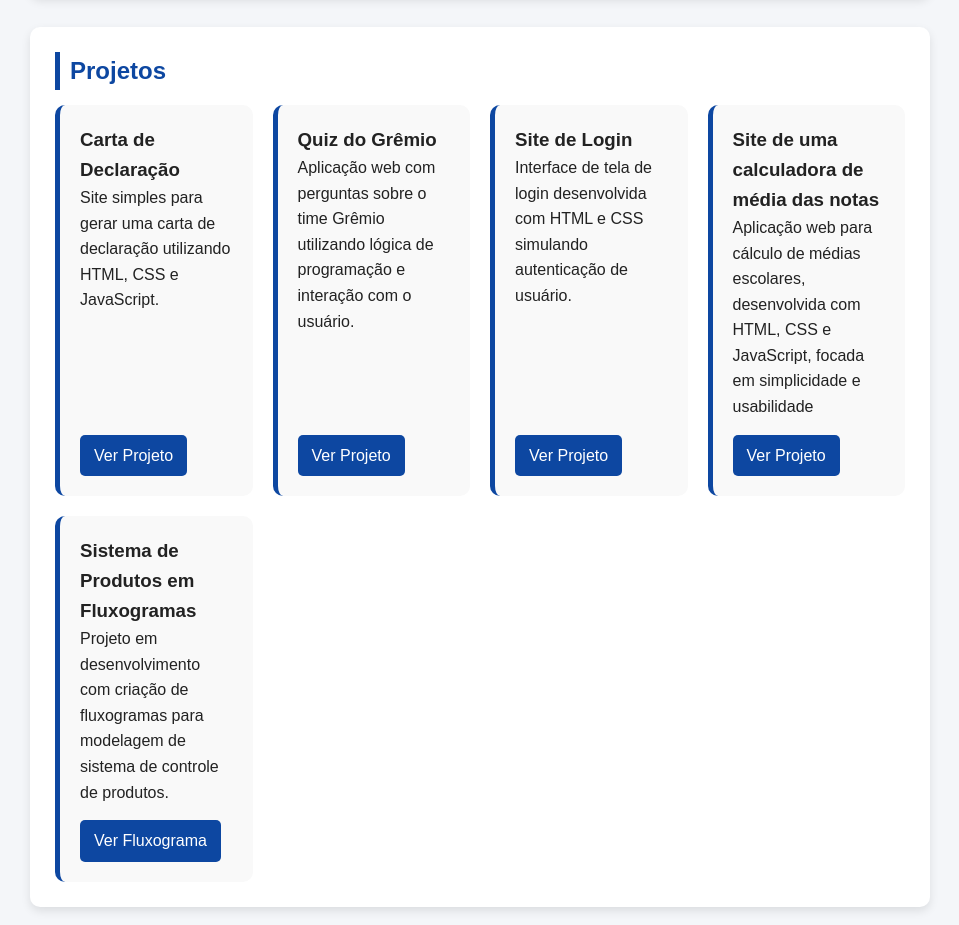
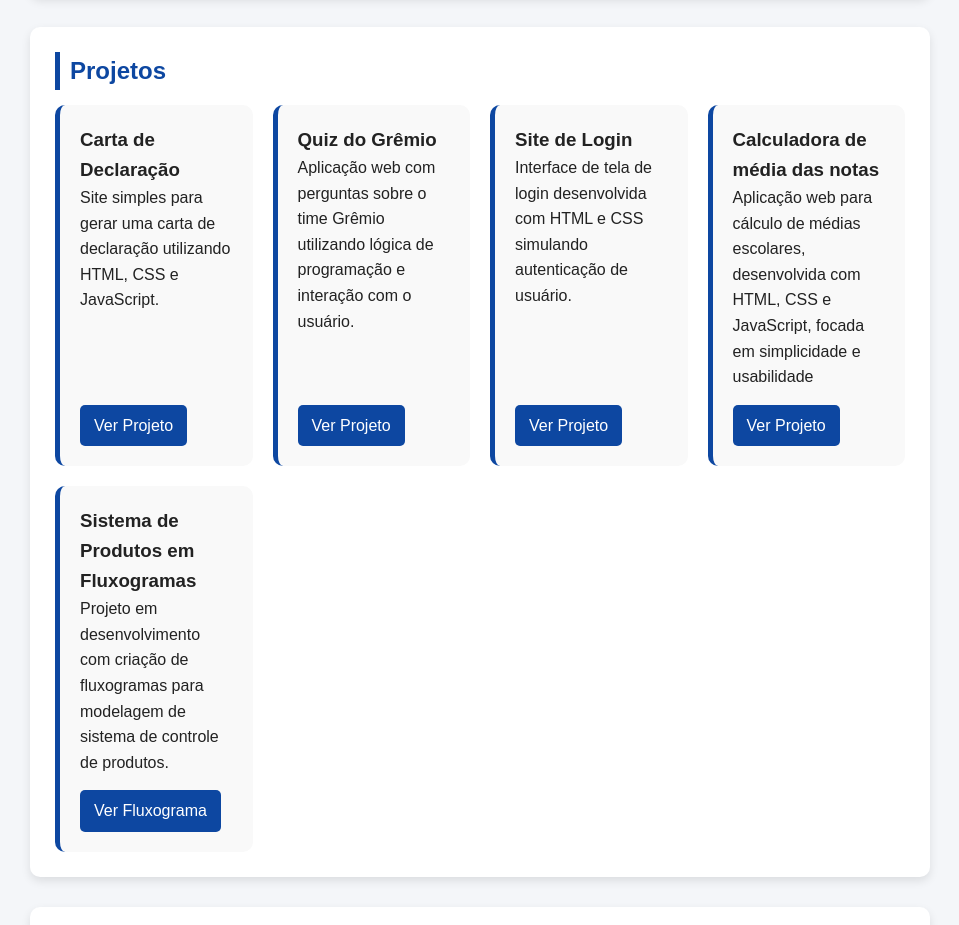
Before and after one commit to MiguelZanatta/Portif-lo-Miguel-Zanatta, a plain HTML site: page index.html in a window 1280 px wide. Shown: the part 1005-1930 px from the top of the page, without its empty margins (160-1119 px from the left). Drawn offline with Linux system fonts and the light colour scheme.

Commit message:
Update index.html

```diff
--- a/index.html
+++ b/index.html
@@ -87,7 +87,7 @@
         </div>
 
         <div class="projeto">
-            <h3>Site de uma calculadora de média das notas</h3>
+            <h3>Calculadora de média das notas</h3>
             <p>
                 Aplicação web para cálculo de médias escolares, desenvolvida com HTML, CSS e JavaScript, focada em simplicidade e usabilidade
             </p>
```
